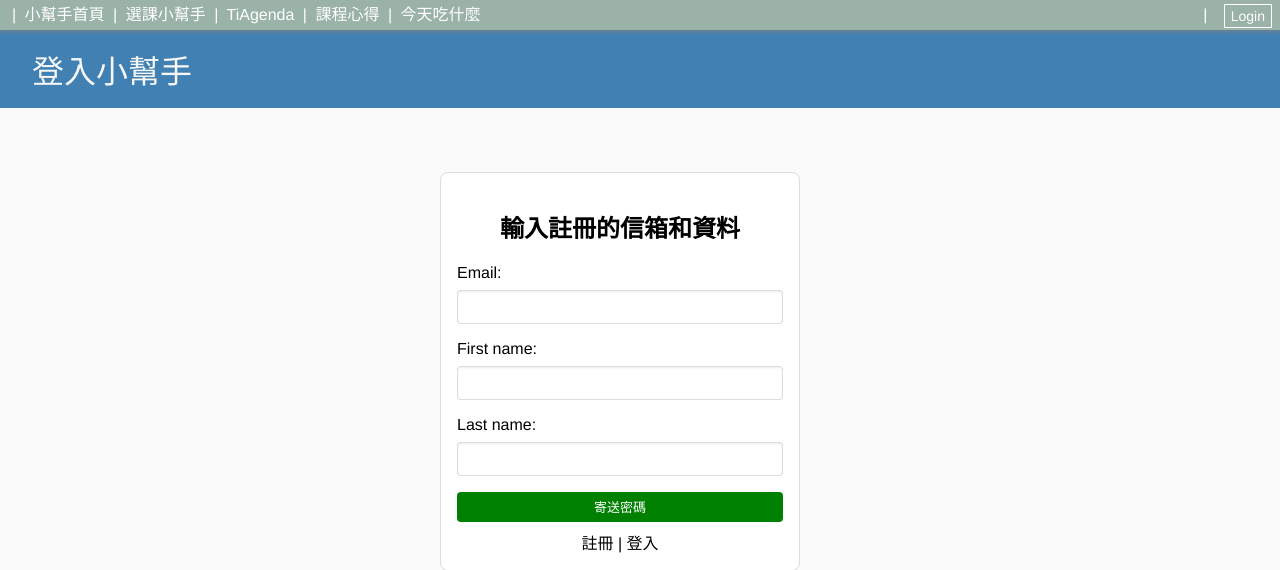
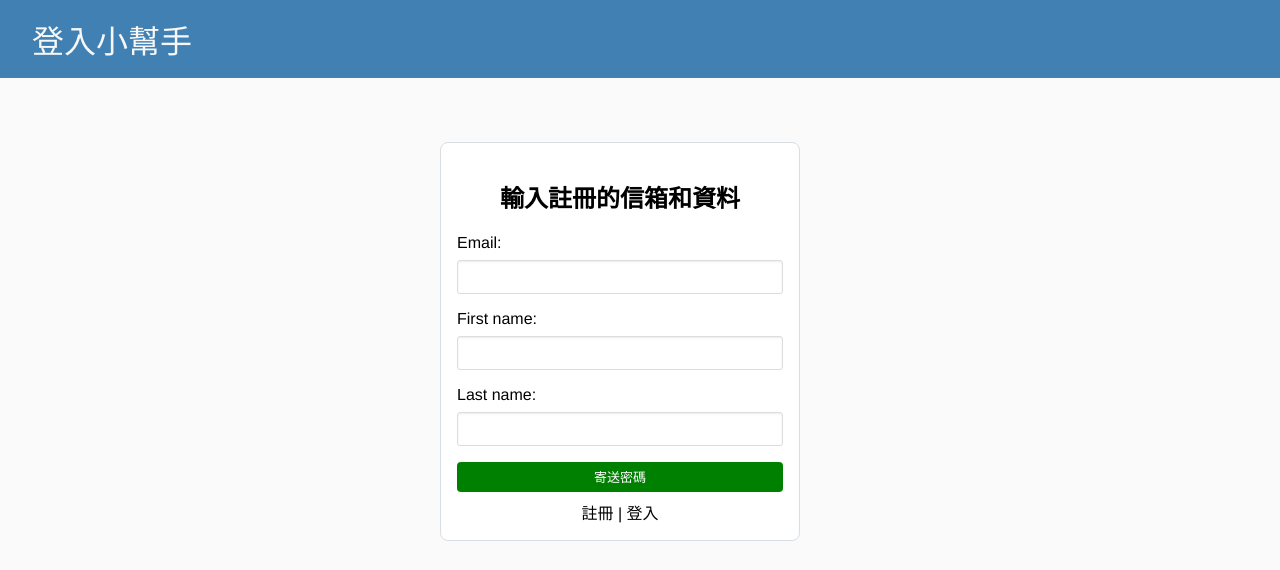
Before and after one commit to Stufinite/userpool, a Django app: page /accounts/forgot/ in a window 1280 px wide. Shown: the top 570 px of the page. Run offline with Django 3.2, Linux system fonts and the light colour scheme; some libraries are stand-ins or nearby versions.

Commit message:
Updated base.html

```diff
--- a/userpool/templates/base.html
+++ b/userpool/templates/base.html
@@ -13,37 +13,6 @@
 </head>
 
 <body>
-    <nav class='stufinite-nav'>
-        <div class='stufinite-nav-item'>
-            <a href='http://www.stufinite.faith'>小幫手首頁</a>
-        </div>
-
-        <div class='stufinite-nav-item'>
-            <a href='http://course.stufinite.faith'>選課小幫手</a>
-        </div>
-
-        <div class='stufinite-nav-item'>
-            <a href='http://course.stufinite.faith/agenda'>TiAgenda</a>
-        </div>
-
-        <div class='stufinite-nav-item'>
-            <a href='http://course.stufinite.faith/reviews'>課程心得</a>
-        </div>
-
-        <div class='stufinite-nav-item'>
-            <a href='http://t2e.stufinite.faith/'>今天吃什麼</a>
-        </div>
-
-        <div class='stufinite-nav-item stufinite-nav-right'>
-            {% if request.user.is_authenticated %}
-            <span class='stufinite-nav-user-info'>{{ request.user.username }}</span>
-            <a href="http://login.stufinite.faith/accounts/logout"><button class='stufinite-btn'>Logout</button></a>
-            {% else %}
-            <a href="http://login.stufinite.faith/accounts/login"><button class='stufinite-btn'>Login</button></a>
-            {% endif %}
-        </div>
-    </nav>
-
     <header class='stufinite-header'>
         <div class='stufinite-header-title'>
             <span>{% block app_name %}{% endblock %}小幫手</span>
```
